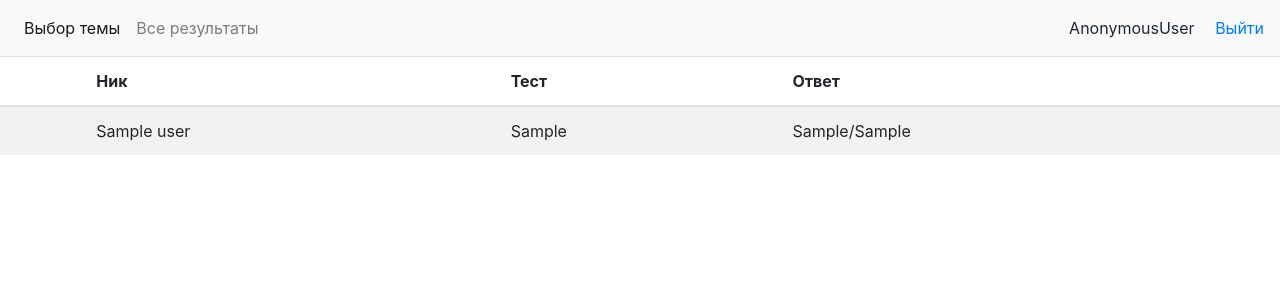
After one commit to KrizisN/TestService, a Django app: template templates/all_results.html in a window 1280 px wide. The commit adds this page. Shown: the top 300 px of the page. Run offline with Django 3.2, Linux system fonts and the light colour scheme; the template is opened without the code that fills it: most values are stand-ins (such as "Sample title", 1, 10 or a date in 2020); some libraries are stand-ins or nearby versions.

Commit message:
Добавил функциональность просмотра всех результатов

```diff
--- /dev/null
+++ b/templates/all_results.html
@@ -0,0 +1,24 @@
+{% extends 'base.html' %}
+{% block content %}
+    {% include 'include/navbar.html' %}
+    <table class="table table-striped">
+        <thead>
+        <tr>
+            <th scope="col"></th>
+            <th scope="col">Ник</th>
+            <th scope="col">Тест</th>
+            <th scope="col">Ответ</th>
+        </tr>
+        </thead>
+        <tbody>
+        {% for result in all_result %}
+        <tr>
+            <th scope="row"></th>
+            <td>{{ result.user }}</td>
+            <td>{{ result.test_kits }}</td>
+            <td>{{ result.right_tests }}/{{ result.all_tests }}</td>
+        </tr>
+        {% endfor %}
+        </tbody>
+    </table>
+{% endblock %}
--- a/templates/include/navbar.html
+++ b/templates/include/navbar.html
@@ -1,5 +1,4 @@
 <nav class="navbar navbar-expand-lg navbar-light bg-light">
-    <a class="navbar-brand" href="#">Navbar</a>
     <button class="navbar-toggler" type="button" data-toggle="collapse" data-target="#navbarTogglerDemo02"
             aria-controls="navbarTogglerDemo02" aria-expanded="false" aria-label="Toggle navigation">
         <span class="navbar-toggler-icon"></span>
@@ -8,13 +7,10 @@
     <div class="collapse navbar-collapse" id="navbarTogglerDemo02">
         <ul class="navbar-nav mr-auto mt-2 mt-lg-0">
             <li class="nav-item active">
-                <a class="nav-link" href="{% url 'home' %}">Home <span class="sr-only">(current)</span></a>
+                <a class="nav-link" href="{% url 'home' %}">Выбор темы<span class="sr-only">(current)</span></a>
             </li>
             <li class="nav-item">
-                <a class="nav-link" href="#">Link</a>
-            </li>
-            <li class="nav-item">
-                <a class="nav-link disabled" href="#">Disabled</a>
+                <a class="nav-link" href="{% url 'all_result' %}">Все результаты</a>
             </li>
         </ul>
         <ul class="my-2 my-lg-0">
```
Also changed, not shown: Test/urls.py (+1 -0 lines), Test/views.py (+6 -0 lines), db.sqlite3, 1 other file.
